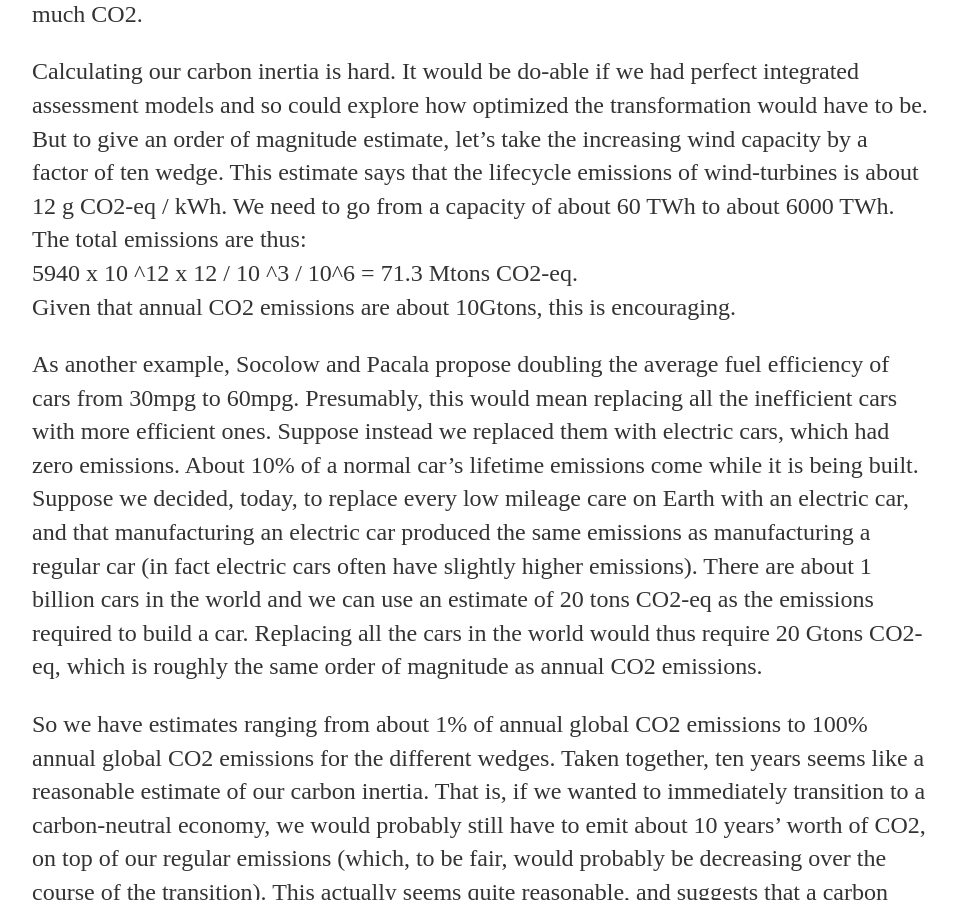
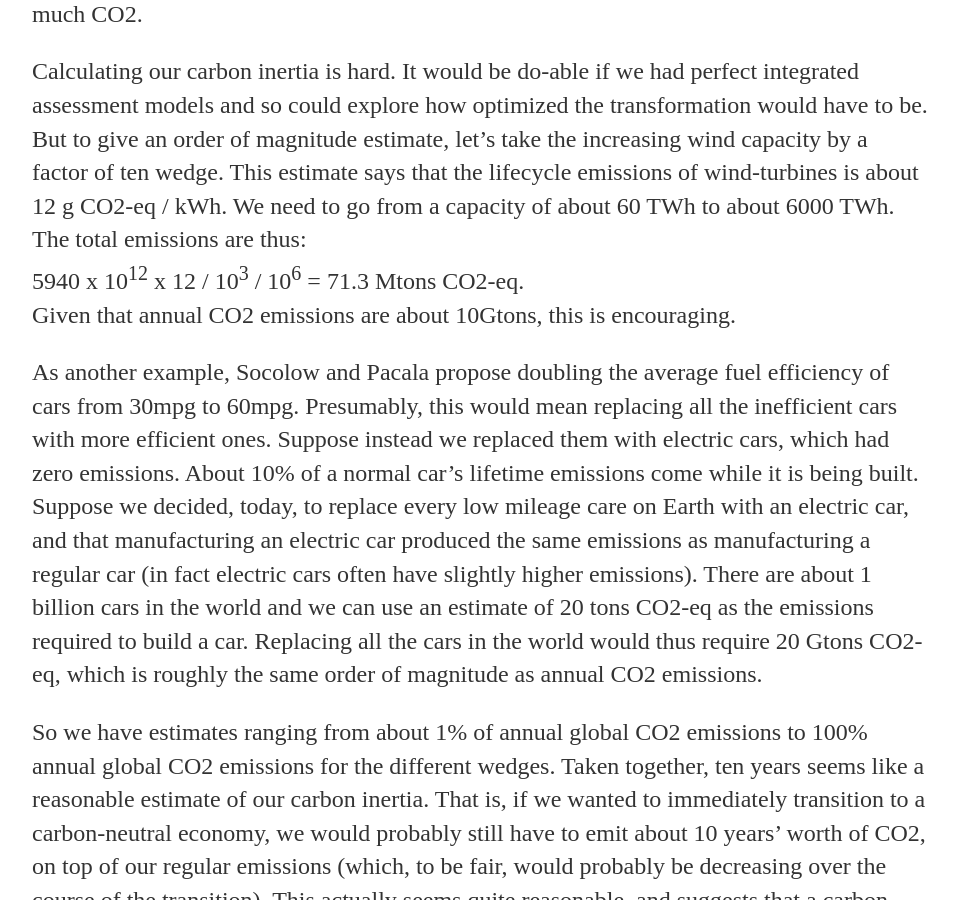
Before and after one commit to nicklutsko/nicklutsko.github.io, a Jekyll site: the page built from _posts/2016-06-28-Carbon-Intertia.md, in a window 1280 px wide and 900 px high, scrolled down 1169 px. Shown: the whole window, without its empty margins (160-1118 px from the left). Built offline with Jekyll 4.4.1, drawn with Linux system fonts in a browser that asks for light colours.

```diff
--- a/_posts/2016-06-28-Carbon-Intertia.md
+++ b/_posts/2016-06-28-Carbon-Intertia.md
@@ -14,7 +14,7 @@ date: 2016-06-28
 <p>In the worst case, we would have to burn all available fossil fuels just to get to the point where our civilization is carbon neutral. In a slightly better case, it would be possible to go through with this transformation while leaving a significant amount of carbon in the ground, but this would require the process to be highly optimized. It’s hard to imagine countries successfully co-ordinating and co-operating to the extent that this would require. In the best case, of course, we would be able to overhaul our energy infrastructure without emitting too much CO2.</p>
 
 <p>Calculating our carbon inertia is hard. It would be do-able if we had perfect integrated assessment models and so could explore how optimized the transformation would have to be. But to give an order of magnitude estimate, let’s take the increasing wind capacity by a factor of ten wedge. This estimate says that the lifecycle emissions of wind-turbines is about 12 g CO2-eq / kWh. We need to go from a capacity of about 60 TWh to about 6000 TWh. The total emissions are thus:<br>
-5940 x 10 ^12 x 12 / 10 ^3 / 10^6 = 71.3 Mtons CO2-eq.<br>
+5940 x 10<sup>12</sup> x 12 / 10<sup>3</sup> / 10<sup>6</sup> = 71.3 Mtons CO2-eq.<br>
 Given that annual CO2 emissions are about 10Gtons, this is encouraging.</p>
 
 <p>As another example, Socolow and Pacala propose doubling the average fuel efficiency of cars from 30mpg to 60mpg. Presumably, this would mean replacing all the inefficient cars with more efficient ones. Suppose instead we replaced them with electric cars, which had zero emissions. About 10% of a normal car’s lifetime emissions come while it is being built. Suppose we decided, today, to replace every low mileage care on Earth with an electric car, and that manufacturing an electric car produced the same emissions as manufacturing a regular car (in fact electric cars often have slightly higher emissions). There are about 1 billion cars in the world and we can use an estimate of 20 tons CO2-eq as the emissions required to build a car. Replacing all the cars in the world would thus require 20 Gtons CO2-eq, which is roughly the same order of magnitude as annual CO2 emissions.</p>
```
